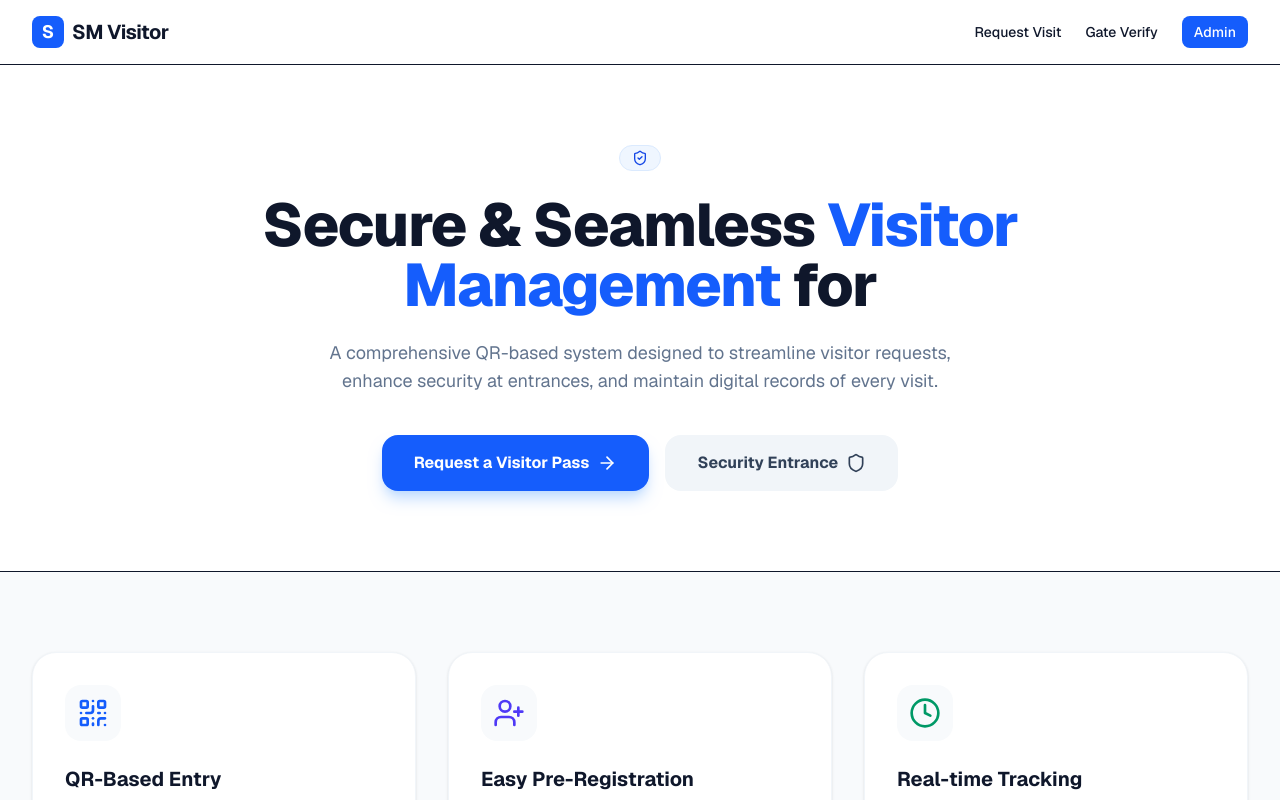
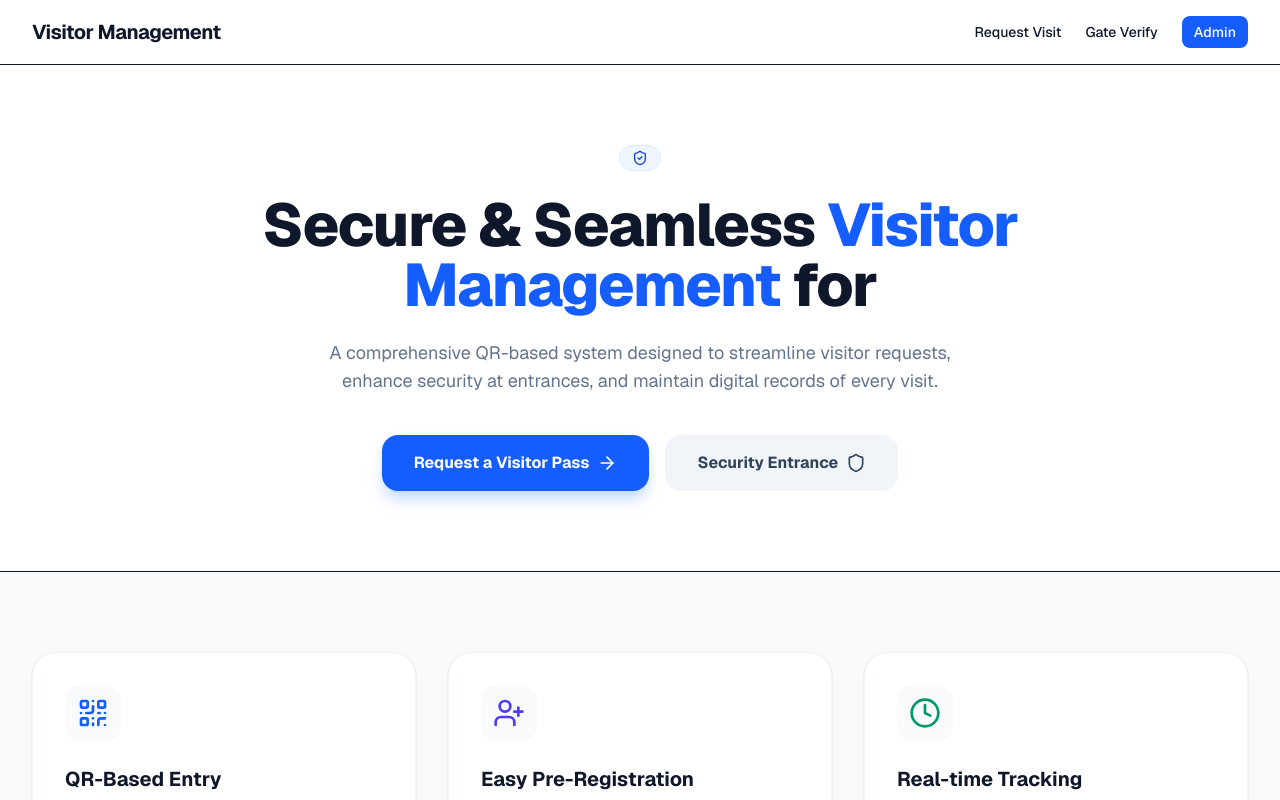
Before and after one commit to bodhiberry/appointment, a Next.js app: page / in a window 1280 px wide. Shown: the top 800 px of the page. Built offline with nearby package versions, Linux system fonts and the light colour scheme.

Commit message:
Update layout.tsx

```diff
--- a/app/layout.tsx
+++ b/app/layout.tsx
@@ -30,10 +30,8 @@ export default function RootLayout({
         <header className="sticky top-0 z-40 w-full border-b bg-white/80 backdrop-blur-md">
           <div className="container flex h-16 items-center justify-between px-4 sm:px-8 max-w-7xl mx-auto">
             <div className="flex items-center gap-2">
-              <div className="w-8 h-8 bg-blue-600 rounded-lg flex items-center justify-center">
-                <span className="text-white font-bold text-lg">S</span>
-              </div>
-              <Link href="/"><span className="font-bold text-xl tracking-tight">SM Visitor</span></Link>
+
+              <Link href="/"><span className="font-bold text-xl tracking-tight"> Visitor Management</span></Link>
             </div>
             <nav className="flex items-center gap-6">
               <a href="/request" className="text-sm font-medium hover:text-blue-600 transition-colors">Request Visit</a>
```
